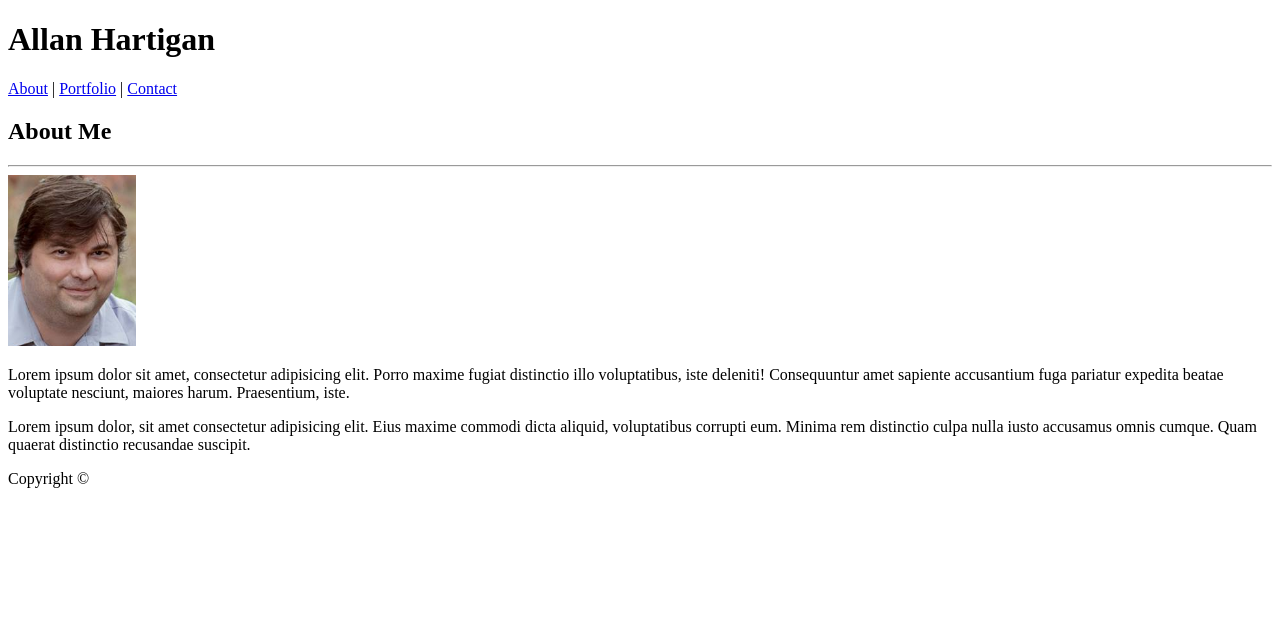
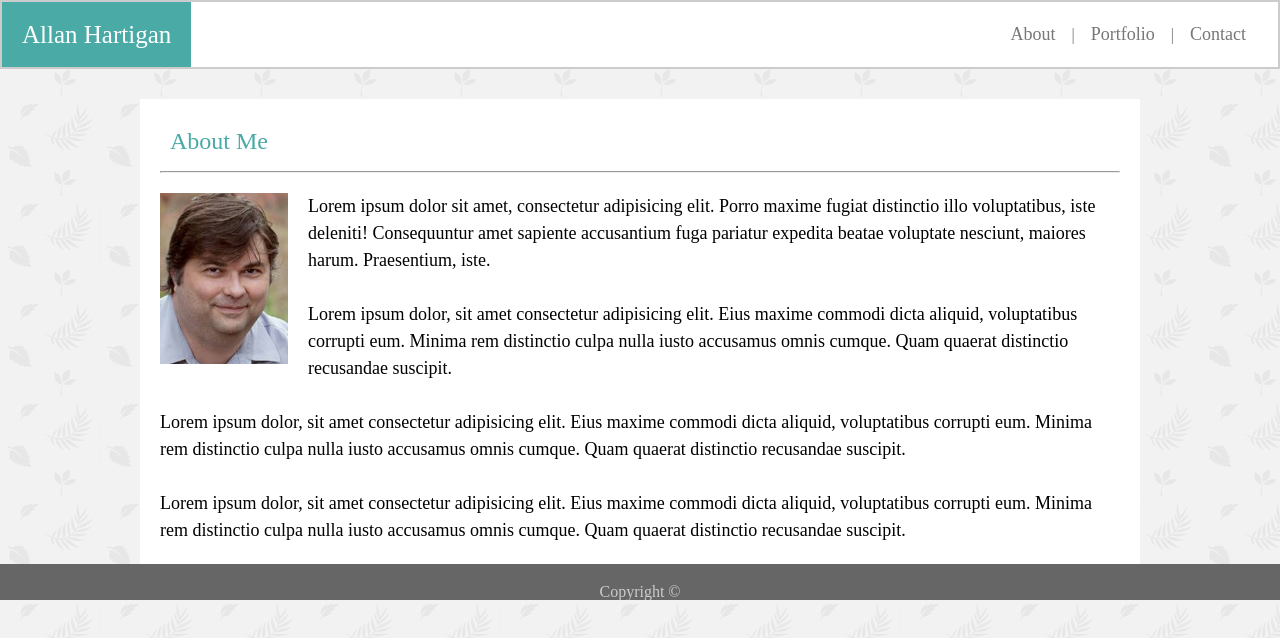
Before and after one commit to Fearhad/Basic-Portfolio, a plain HTML site: page index.html in a window 1280 px wide. Shown: the top 638 px of the page. Drawn offline with Linux system fonts and the light colour scheme.

Commit message:
styling index.html

```diff
--- a/assets/css/style.css
+++ b/assets/css/style.css
@@ -0,0 +1,127 @@
+/* http://meyerweb.com/eric/tools/css/reset/
+   v2.0 | 20110126
+   License: none (public domain)
+*/
+
+html, body, div, span, applet, object, iframe,
+h1, h2, h3, h4, h5, h6, p, blockquote, pre,
+a, abbr, acronym, address, big, cite, code,
+del, dfn, em, img, ins, kbd, q, s, samp,
+small, strike, strong, sub, sup, tt, var,
+b, u, i, center,
+dl, dt, dd, ol, ul, li,
+fieldset, form, label, legend,
+table, caption, tbody, tfoot, thead, tr, th, td,
+article, aside, canvas, details, embed,
+figure, figcaption, footer, header, hgroup,
+menu, nav, output, ruby, section, summary,
+time, mark, audio, video {
+	margin: 0;
+	padding: 0;
+	border: 0;
+	font-size: 100%;
+	font: inherit;
+	vertical-align: baseline;
+}
+/* HTML5 display-role reset for older browsers */
+article, aside, details, figcaption, figure,
+footer, header, hgroup, menu, nav, section {
+	display: block;
+}
+body {
+    line-height: 1;
+    background-image: url(../images/leaves-pattern.png)
+}
+ol, ul {
+	list-style: none;
+}
+blockquote, q {
+	quotes: none;
+}
+blockquote:before, blockquote:after,
+q:before, q:after {
+	content: '';
+	content: none;
+}
+table {
+	border-collapse: collapse;
+	border-spacing: 0;
+}
+
+h2 {
+    color: #4aaaa5;
+    font-size: 24px;
+    padding: 10px
+}
+
+header {
+border-style:solid;
+border-width: 2px;
+border-color: #cccccc;
+background-color: #ffffff;
+overflow: hidden;
+margin: auto;
+}
+
+#logo {
+    background-color: #4aaaa5;
+    float: left;
+    color: #ffffff;
+    font-size: 25px;
+    padding: 20px;
+}
+
+nav {
+    float:right;
+    color:#777777;
+    padding: 20px;
+}
+
+nav a {
+    text-align: center;
+  padding: 12px;
+  text-decoration: none;
+  font-size: 18px;
+  line-height: 25px;
+  border-radius: 4px;
+  color: #777777;
+}
+
+section {
+    clear: both;
+    width: 960px;
+    margin: auto;
+    background-color: #ffffff;
+    Margin-top: 30px;
+    padding: 20px;
+    overflow: hidden;
+}
+
+footer {
+    margin: auto;
+    overflow: hidden;
+    background-color: #666666;
+    text-align: center;
+    padding-top: 20px;
+    color: #cccccc;
+    clear: both;
+}
+
+hr {
+    margin-bottom: 20px;
+}
+
+#myPhoto {
+    float: left;
+    margin-right: 20px;
+}
+
+article {
+    float: left;
+    line-height: 150%;
+    font-size: 18px;
+}
+
+.container {
+
+}
--- a/index.html
+++ b/index.html
@@ -5,8 +5,10 @@
     <meta name="viewport" content="width=device-width, initial-scale=1.0">
     <meta http-equiv="X-UA-Compatible" content="ie=edge">
     <title>Basic Portfolio</title>
+    <link rel="stylesheet" href="assets/css/style.css">
 </head>
 <body>
+    <div class="container">
     <header>
         <div id="logo">
             <h1>Allan Hartigan</h1>
@@ -18,20 +20,30 @@
         </nav>
     </header>
     <section>
-        <h1>About Me</h1>
+        <h2>About Me</h2>
         <hr>
         <article>
-            <img src="assets/images/Allan.PNG" alt="Picture of Myself">
+            <img id="myPhoto" src="assets/images/Allan.PNG" alt="Picture of Myself">
             <p>
                 Lorem ipsum dolor sit amet, consectetur adipisicing elit. Porro maxime fugiat distinctio illo voluptatibus, iste deleniti! Consequuntur amet sapiente accusantium fuga pariatur expedita beatae voluptate nesciunt, maiores harum. Praesentium, iste.
             </p>
+            <br>
             <p>
                 Lorem ipsum dolor, sit amet consectetur adipisicing elit. Eius maxime commodi dicta aliquid, voluptatibus corrupti eum. Minima rem distinctio culpa nulla iusto accusamus omnis cumque. Quam quaerat distinctio recusandae suscipit.
             </p>
+            <br>
+            <p>
+                    Lorem ipsum dolor, sit amet consectetur adipisicing elit. Eius maxime commodi dicta aliquid, voluptatibus corrupti eum. Minima rem distinctio culpa nulla iusto accusamus omnis cumque. Quam quaerat distinctio recusandae suscipit.
+                </p>
+                <br>
+                <p>
+                        Lorem ipsum dolor, sit amet consectetur adipisicing elit. Eius maxime commodi dicta aliquid, voluptatibus corrupti eum. Minima rem distinctio culpa nulla iusto accusamus omnis cumque. Quam quaerat distinctio recusandae suscipit.
+                    </p>
         </article>
     </section>
     <footer>
         <span>Copyright &copy;</span>
     </footer>
+</div>
 </body>
 </html>
```
Also changed, not shown: contact.html (+1 -1 lines), portfolio.html (+1 -1 lines), assets/images/leaves-pattern.png (added).
